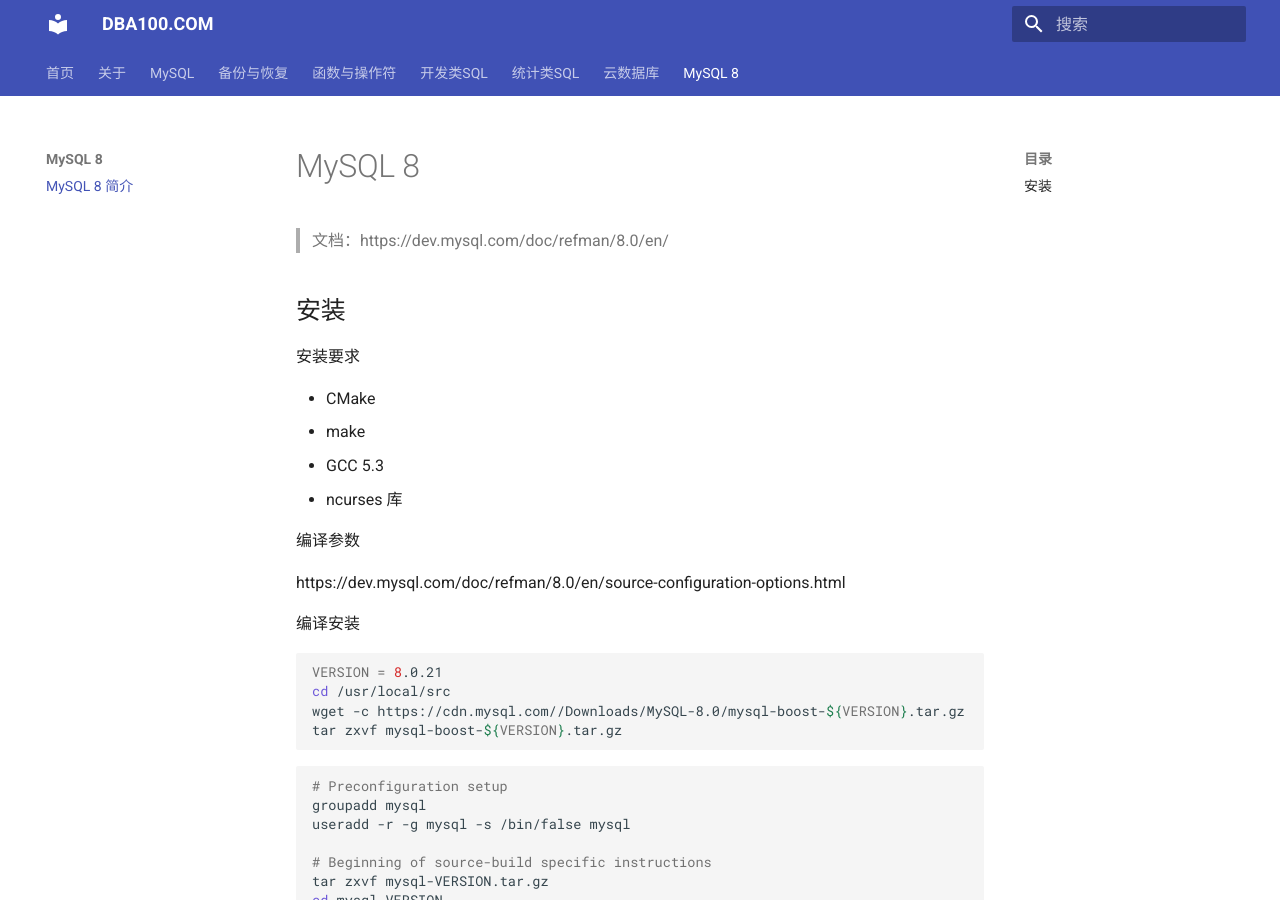
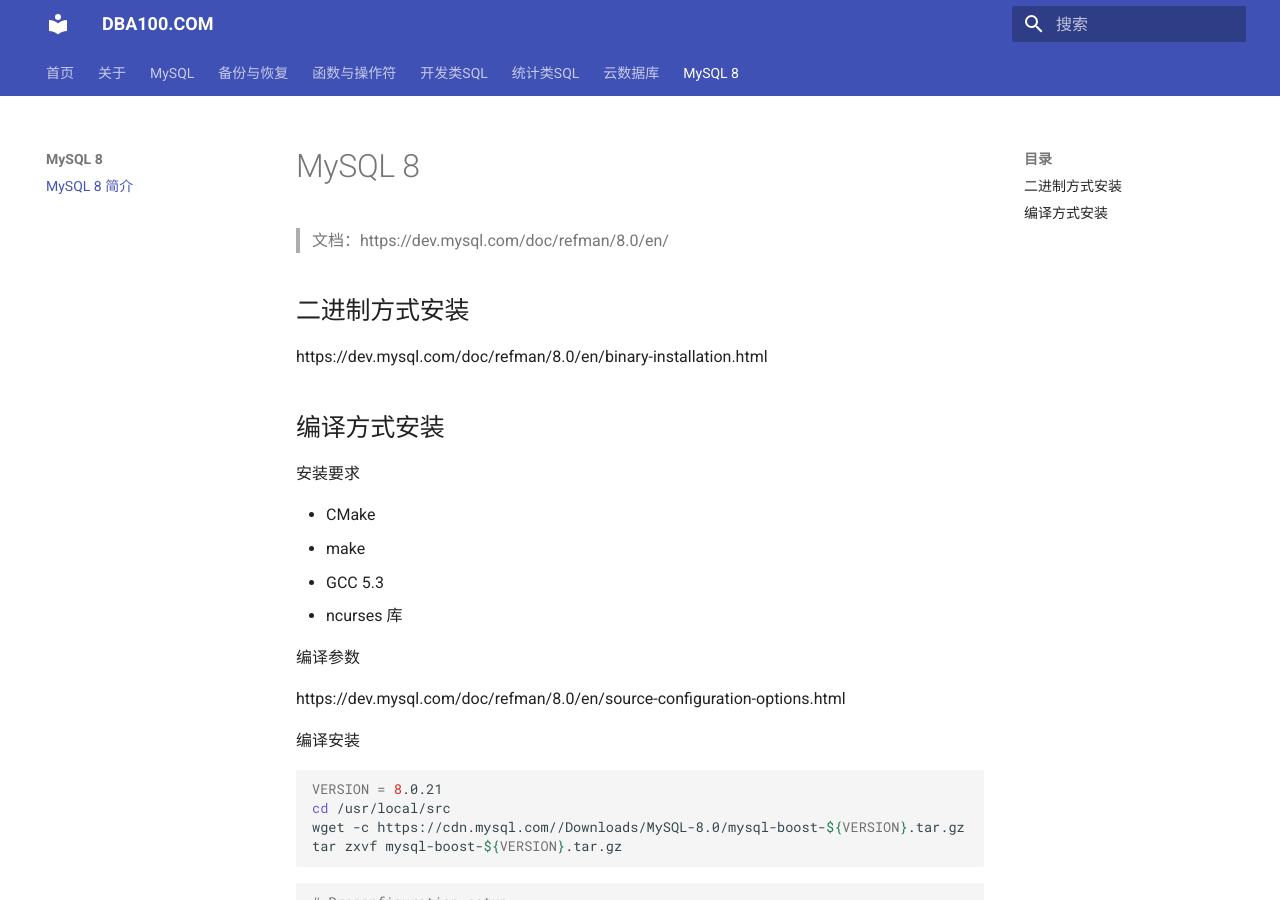
Before and after one commit to duliang123/dba100, an MkDocs documentation site: the page built from docs/mysql8/index.md, in a window 1280 px wide and 900 px high. Built offline with MkDocs 1.6.1 and Material for MkDocs 9.7.7, drawn with Linux system fonts in a browser that asks for light colours.

Commit message:
Update index.md

```diff
--- a/docs/mysql8/index.md
+++ b/docs/mysql8/index.md
@@ -3,7 +3,12 @@
 > 文档：https://dev.mysql.com/doc/refman/8.0/en/
 
 
-## 安装
+## 二进制方式安装
+
+https://dev.mysql.com/doc/refman/8.0/en/binary-installation.html
+
+
+## 编译方式安装
 
 安装要求
 
```
